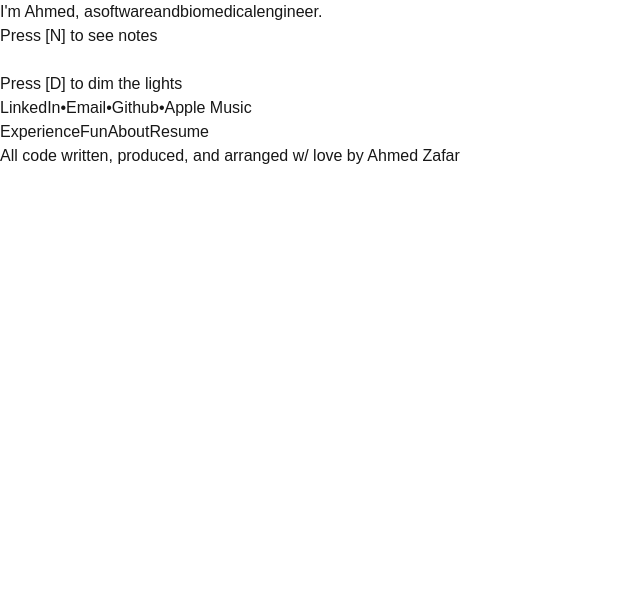
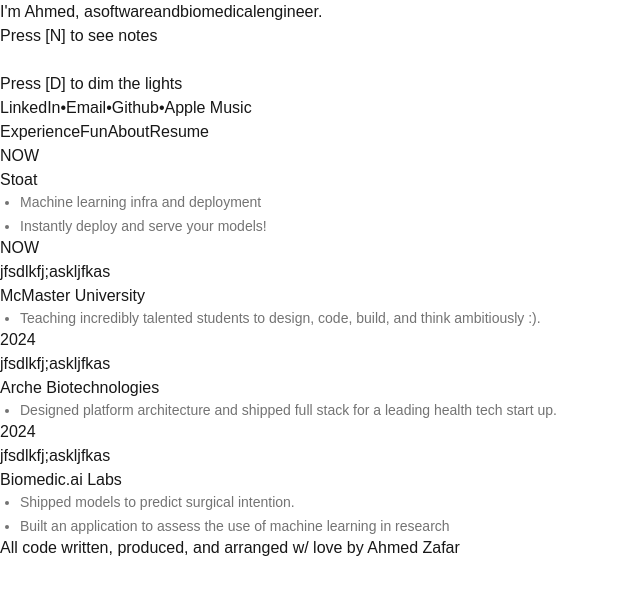
Before and after one commit to ahmed-z5645/ahmedzafar-me, a Next.js app: page / in a window 1280 px wide. Shown: the top 594 px of the page, without its empty margins (0-640 px from the left). Built offline with nearby package versions, Linux system fonts and the light colour scheme.

Commit message:
Added in position information for jobs

```diff
--- a/app/components/positions/info.tsx
+++ b/app/components/positions/info.tsx
@@ -1,6 +1,28 @@
+import jobs from "../../data/jobs.json";
+
 export default function Info() {
     return(
         <div>
+            {jobs.map((job) => (
+                <div key={job.id}>
+                    <div>
+                        {job.date}
+                        { job.note && (
+                            <div>{job.note}</div>
+                        )}
+                    </div>
+                    <div>
+                        {job.company}
+                    </div>
+                    <ul className="list-disc ml-5 space-y-1 text-sm text-neutral-500">
+                        {job.description.map((bulletPoint, index) => (
+                            <li key={index}>
+                            {bulletPoint}
+                            </li>
+                        ))}
+                    </ul>
+                </div>
+            ))}
         </div>
     )
 }
--- /dev/null
+++ b/app/data/jobs.json
@@ -0,0 +1,38 @@
+[
+  {
+    "id": "stoat",
+    "company": "Stoat",
+    "role": "Co-Founder and CTO",
+    "date": "NOW",
+    "description": ["Machine learning infra and deployment", "Instantly  deploy  and  serve  your models!"],
+    "link": "https://stoated.dev"
+  },
+  {
+    "id": "teaching",
+    "company": "McMaster University",
+    "role": "Lead Teaching Assistant",
+    "date": "NOW",
+    "description": ["Teaching incredibly talented students to design, code, build, and think ambitiously :)."],
+    "note": "jfsdlkfj;askljfkas",
+    "link": "https://www.eng.mcmaster.ca/ibiomed/"
+  },
+  {
+    "id": "arche",
+    "company": "Arche Biotechnologies",
+    "role": "Software Engineering Intern",
+    "date": "2024",
+    "description": ["Designed platform architecture and shipped full stack for a leading health tech start up."],
+    "note": "jfsdlkfj;askljfkas",
+    "link": "https://www.archebiotech.ca/"
+  },
+  {
+    "id": "research",
+    "company": "Biomedic.ai Labs",
+    "role": "AI/ML Researcher Intern",
+    "date": "2024",
+    "description": ["Shipped models to predict surgical intention.", "Built an application to assess the use of machine learning in research"],
+    "note": "jfsdlkfj;askljfkas",
+    "link": "https://biomedic.ai/"
+  }
+
+]
--- a/app/page.tsx
+++ b/app/page.tsx
@@ -2,6 +2,7 @@
 import Links from "./components/links/links";
 import Footer from "./components/footer/footer";
 import Header from "./components/header/header";
+import Info from "./components/positions/info";
 
 export default function Home() {
   return (
@@ -20,7 +21,7 @@
         </div>
         <div id="right">
           <Header />
-
+            <Info />
           <Footer />
         </div>
       </main>
```
